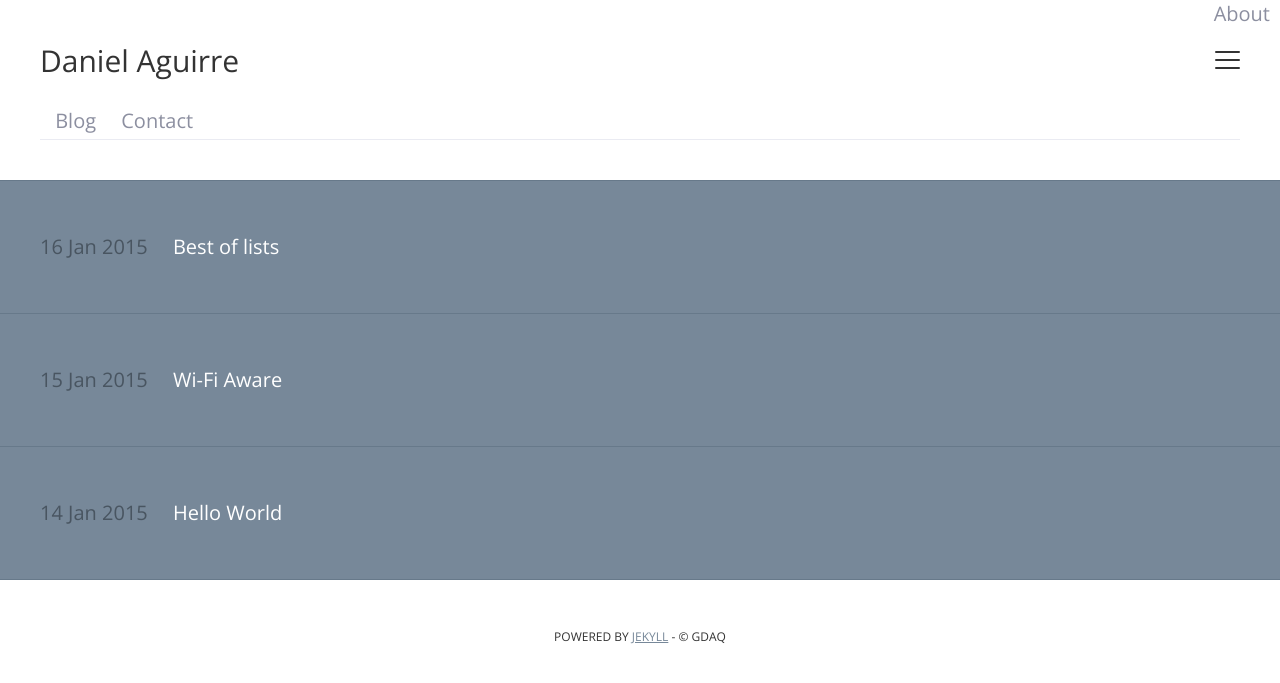
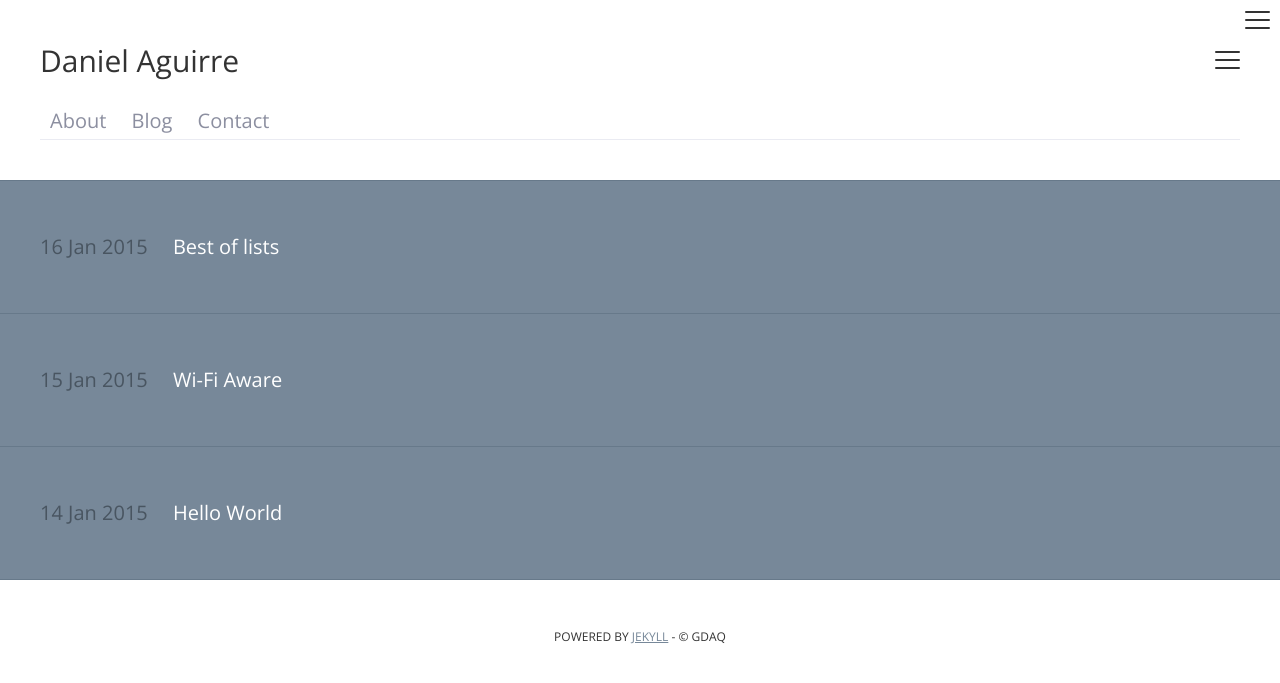
Before and after one commit to gdaq/gdaq.github.io, a Jekyll site: the page built from index.html, in a window 1280 px wide. Shown: the top 683 px of the page. Built offline with Jekyll 4.4.1, drawn with Linux system fonts in a browser that asks for light colours; the list of posts is cut into pages by our own code.

Commit message:
cambios about

```diff
--- a/_layouts/default.html
+++ b/_layouts/default.html
@@ -96,7 +96,7 @@
        	<p></p>
         <nav class="navigation">
          <ul class="menu">
-        <li><a class="menu-icon" title="Open Bio">About</a></li>
+        <li><a class="menu-icon" title="Open Bio"><span class="lines"></span></a><a href="{{ site.baseurl }}/about.html" data-page-id="about">About</a></li>
         <li><a href="{{ site.baseurl }}" data-page-id="blog">Blog</a></li>
         <li><a href="http://twitter.com/hgrd" data-page-id="contact">Contact</a></li>
       </ul>
```
